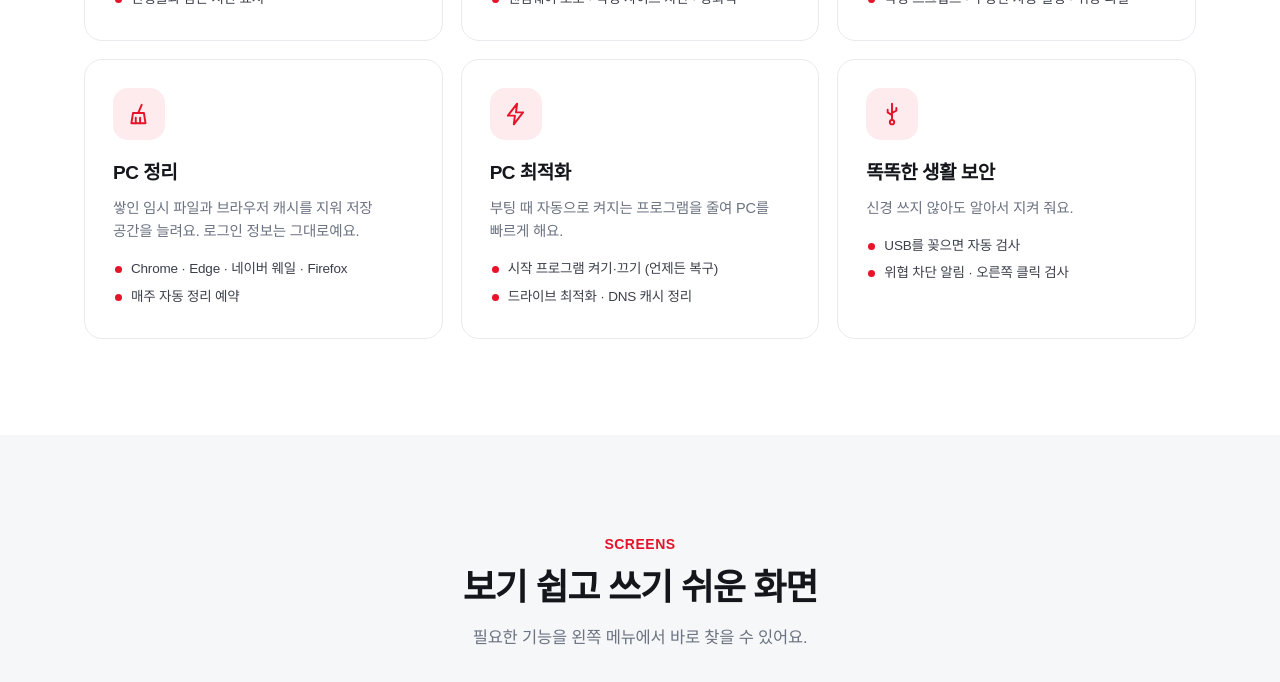
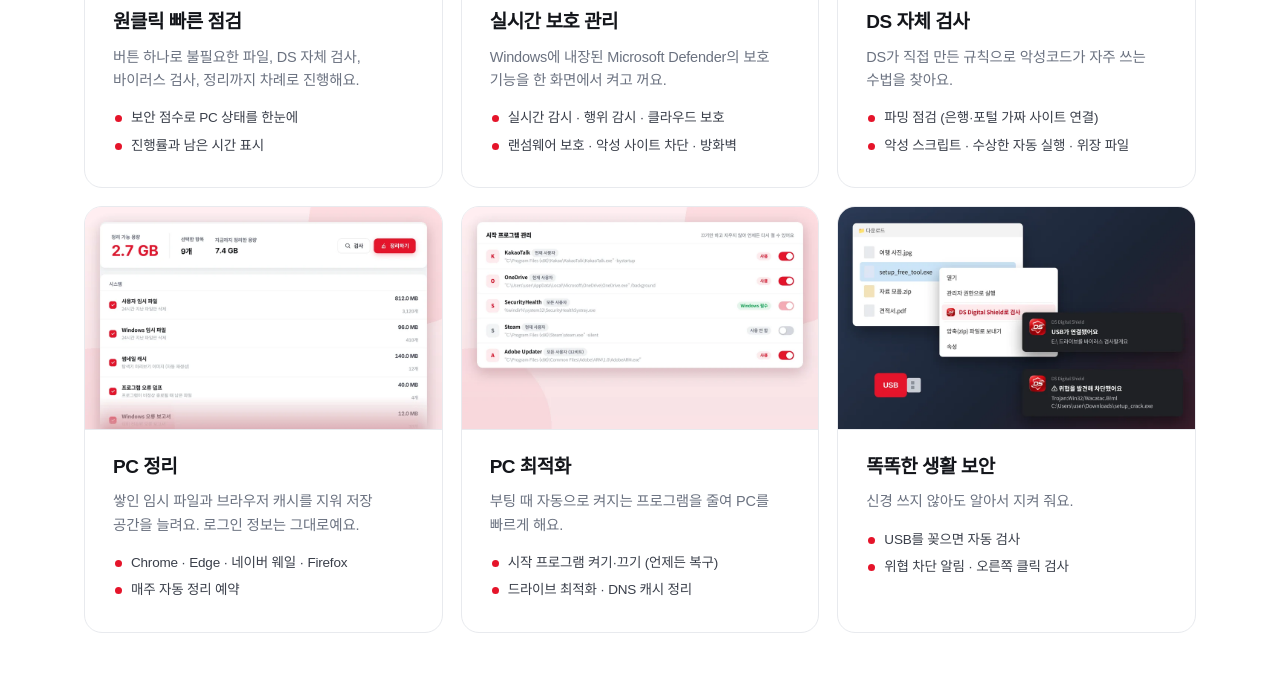
Before and after one commit to dbstjd9061/digital-shield, a plain HTML site: page index.html in a window 1280 px wide. Shown: the part 1248-1930 px from the top of the page. Drawn offline with Linux system fonts and the light colour scheme; a web font is replaced by a local one.

Commit message:
기능 소개 카드의 아이콘을 실제 프로그램 화면 이미지로 교체
Co-Authored-By: Claude Opus 5.5 <noreply@anthropic.com>
Claude-Session: https://claude.ai/code/session_01T5NXTcGw9EMXdWsV2xNUFp

```diff
--- a/index.html
+++ b/index.html
@@ -84,6 +84,10 @@ section{padding:96px 0}
 .feat{display:grid;grid-template-columns:repeat(3,1fr);gap:18px}
 .fc{border:1px solid var(--line);border-radius:18px;padding:28px;transition:.2s;background:#fff}
 .fc:hover{border-color:#F8C9CF;box-shadow:0 18px 40px rgba(179,15,33,.08);transform:translateY(-3px)}
+.fc .fimg{margin:-28px -28px 0;border-radius:17px 17px 0 0;overflow:hidden;background:#FFF0F2;aspect-ratio:16/10;border-bottom:1px solid var(--line)}
+.fc .fimg img{display:block;width:100%;height:100%;object-fit:cover;object-position:top center;transition:transform .5s}
+.fc:hover .fimg img{transform:scale(1.04)}
+.fc h3{margin-top:22px!important}
 .fc .ic{width:52px;height:52px;border-radius:15px;background:var(--red-soft);color:var(--red);display:flex;align-items:center;justify-content:center}
 .fc .ic svg.i{width:26px;height:26px}
 .fc h3{font-size:19px;font-weight:800;margin-top:18px;letter-spacing:-.5px}
@@ -176,12 +180,12 @@ footer nav{margin-left:0;gap:20px;font-size:13.5px}
 <section id="features"><div class="wrap">
   <div class="sh reveal"><small>FEATURES</small><h2>PC를 지키는 데 필요한 기능을<br>하나의 프로그램에</h2><p>복잡한 설정 없이, 첫 화면의 [빠른 점검] 버튼 하나로 시작하세요.</p></div>
   <div class="feat">
-    <div class="fc reveal"><div class="ic"><svg class="i" viewBox="0 0 24 24"><circle cx="11" cy="11" r="7"/><path d="M20.5 20.5L16 16"/></svg></div><h3>원클릭 빠른 점검</h3><p>버튼 하나로 불필요한 파일, DS 자체 검사, 바이러스 검사, 정리까지 차례로 진행해요.</p><ul><li>보안 점수로 PC 상태를 한눈에</li><li>진행률과 남은 시간 표시</li></ul></div>
-    <div class="fc reveal"><div class="ic"><svg class="i" viewBox="0 0 24 24"><rect x="4.5" y="10.5" width="15" height="10" rx="2"/><path d="M8 10.5V7.5a4 4 0 018 0v3"/></svg></div><h3>실시간 보호 관리</h3><p>Windows에 내장된 Microsoft Defender의 보호 기능을 한 화면에서 켜고 꺼요.</p><ul><li>실시간 감시 · 행위 감시 · 클라우드 보호</li><li>랜섬웨어 보호 · 악성 사이트 차단 · 방화벽</li></ul></div>
-    <div class="fc reveal"><div class="ic"><svg class="i" viewBox="0 0 24 24"><path d="M12 2.8l7.5 2.8v5.6c0 4.7-3.2 8.9-7.5 10.3-4.3-1.4-7.5-5.6-7.5-10.3V5.6z"/><circle cx="11.3" cy="11" r="2.8"/><path d="M13.4 13.1l2.4 2.4"/></svg></div><h3>DS 자체 검사</h3><p>DS가 직접 만든 규칙으로 악성코드가 자주 쓰는 수법을 찾아요.</p><ul><li>파밍 점검 (은행·포털 가짜 사이트 연결)</li><li>악성 스크립트 · 수상한 자동 실행 · 위장 파일</li></ul></div>
-    <div class="fc reveal"><div class="ic"><svg class="i" viewBox="0 0 24 24"><path d="M14.5 3.5l-3 7"/><path d="M6.5 11h10l1.5 9.5H5z"/><path d="M9 15.5v5M13 15.5v5"/></svg></div><h3>PC 정리</h3><p>쌓인 임시 파일과 브라우저 캐시를 지워 저장 공간을 늘려요. 로그인 정보는 그대로예요.</p><ul><li>Chrome · Edge · 네이버 웨일 · Firefox</li><li>매주 자동 정리 예약</li></ul></div>
-    <div class="fc reveal"><div class="ic"><svg class="i" viewBox="0 0 24 24"><path d="M13 2.5L4.5 13.5h6.5l-1 8 8.5-11h-6.5z"/></svg></div><h3>PC 최적화</h3><p>부팅 때 자동으로 켜지는 프로그램을 줄여 PC를 빠르게 해요.</p><ul><li>시작 프로그램 켜기·끄기 (언제든 복구)</li><li>드라이브 최적화 · DNS 캐시 정리</li></ul></div>
-    <div class="fc reveal"><div class="ic"><svg class="i" viewBox="0 0 24 24"><path d="M12 2.5v15"/><circle cx="12" cy="19.5" r="2"/><path d="M12 13l-4-2.5V8M12 11l4-2V6.5"/></svg></div><h3>똑똑한 생활 보안</h3><p>신경 쓰지 않아도 알아서 지켜 줘요.</p><ul><li>USB를 꽂으면 자동 검사</li><li>위협 차단 알림 · 오른쪽 클릭 검사</li></ul></div>
+    <div class="fc reveal"><div class="fimg"><img src="assets/features/quick.webp" alt="원클릭 빠른 점검 화면 - 보안 점수와 빠른 점검 시작 버튼" width="960" height="600" loading="lazy"></div><h3>원클릭 빠른 점검</h3><p>버튼 하나로 불필요한 파일, DS 자체 검사, 바이러스 검사, 정리까지 차례로 진행해요.</p><ul><li>보안 점수로 PC 상태를 한눈에</li><li>진행률과 남은 시간 표시</li></ul></div>
+    <div class="fc reveal"><div class="fimg"><img src="assets/features/protect.webp" alt="실시간 보호 관리 화면 - Microsoft Defender 보호 기능 스위치" width="960" height="600" loading="lazy"></div><h3>실시간 보호 관리</h3><p>Windows에 내장된 Microsoft Defender의 보호 기능을 한 화면에서 켜고 꺼요.</p><ul><li>실시간 감시 · 행위 감시 · 클라우드 보호</li><li>랜섬웨어 보호 · 악성 사이트 차단 · 방화벽</li></ul></div>
+    <div class="fc reveal"><div class="fimg"><img src="assets/features/ds-scan.webp" alt="DS 자체 검사 결과 화면 - 파밍 의심, 수상한 자동 실행, 위장 파일 탐지" width="960" height="600" loading="lazy"></div><h3>DS 자체 검사</h3><p>DS가 직접 만든 규칙으로 악성코드가 자주 쓰는 수법을 찾아요.</p><ul><li>파밍 점검 (은행·포털 가짜 사이트 연결)</li><li>악성 스크립트 · 수상한 자동 실행 · 위장 파일</li></ul></div>
+    <div class="fc reveal"><div class="fimg"><img src="assets/features/clean.webp" alt="PC 정리 화면 - 항목별 정리 가능 용량" width="960" height="600" loading="lazy"></div><h3>PC 정리</h3><p>쌓인 임시 파일과 브라우저 캐시를 지워 저장 공간을 늘려요. 로그인 정보는 그대로예요.</p><ul><li>Chrome · Edge · 네이버 웨일 · Firefox</li><li>매주 자동 정리 예약</li></ul></div>
+    <div class="fc reveal"><div class="fimg"><img src="assets/features/optimize.webp" alt="PC 최적화 화면 - 시작 프로그램 관리" width="960" height="600" loading="lazy"></div><h3>PC 최적화</h3><p>부팅 때 자동으로 켜지는 프로그램을 줄여 PC를 빠르게 해요.</p><ul><li>시작 프로그램 켜기·끄기 (언제든 복구)</li><li>드라이브 최적화 · DNS 캐시 정리</li></ul></div>
+    <div class="fc reveal"><div class="fimg"><img src="assets/features/life.webp" alt="USB 자동 검사 알림, 위협 차단 알림, 오른쪽 클릭 검사 메뉴" width="960" height="600" loading="lazy"></div><h3>똑똑한 생활 보안</h3><p>신경 쓰지 않아도 알아서 지켜 줘요.</p><ul><li>USB를 꽂으면 자동 검사</li><li>위협 차단 알림 · 오른쪽 클릭 검사</li></ul></div>
   </div>
 </div></section>
 
```
Also changed, not shown: assets/features/clean.webp (added), assets/features/ds-scan.webp (added), assets/features/life.webp (added), assets/features/optimize.webp (added), assets/features/protect.webp (added), assets/features/quick.webp (added).
